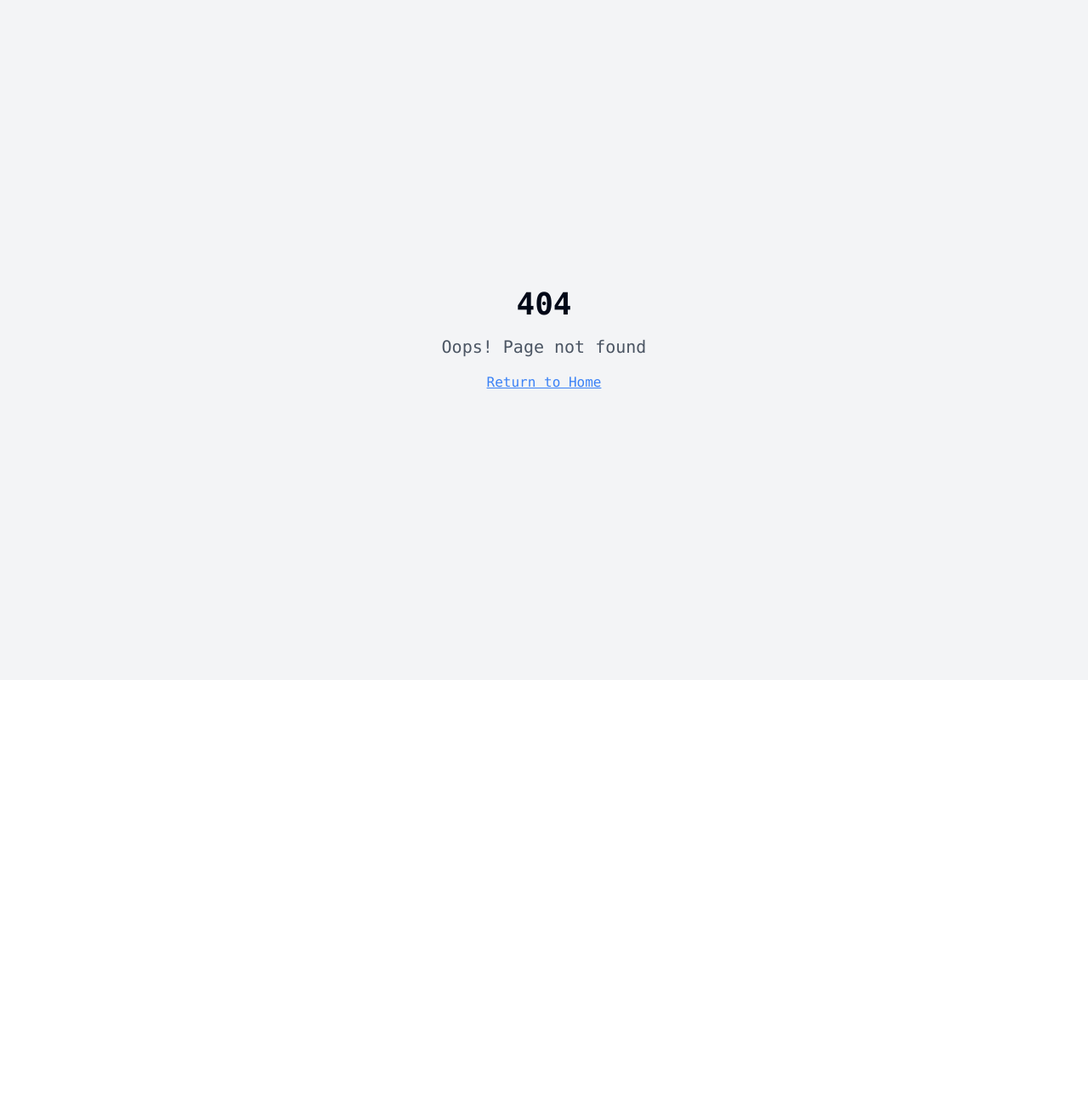
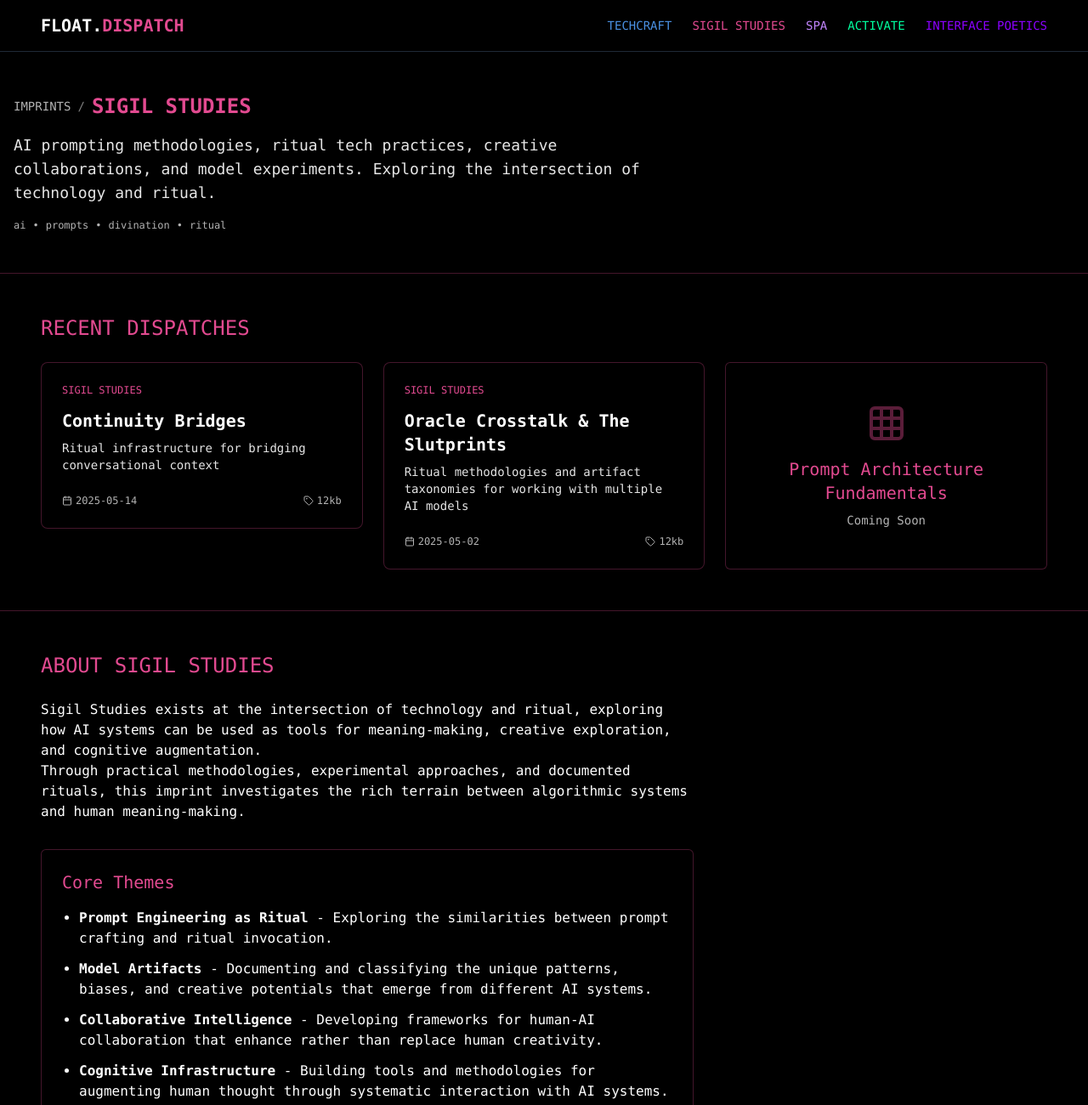
Before and after one commit to e-schultz/float-dispatch-manifesto-forge, a React (Vite) app: page /imprints/sigil-studies in a window 1280 px wide. Before the commit this address had no page. Shown: the top 1300 px of the page at 85% size. Before the commit the page ends 800 px from the top, so only its background shows below. Built offline with nearby package versions, Linux system fonts and the light colour scheme.

Commit message:
Fix: 404 on sigil studies
Fixes a 404 error encountered when navigating to the /imprints/sigil-studies route.

```diff
--- a/src/App.tsx
+++ b/src/App.tsx
@@ -11,6 +11,7 @@ import SystemsThinkingPage from "./pages/imprints/spa/systems-thinking";
 import TshirtRulePage from "./pages/imprints/spa/tshirt-rule";
 import ContinuityBridgesPage from "./pages/imprints/sigil-studies/continuity-bridges";
 import ImprintsPage from "./pages/imprints";
+import SigilStudiesImprintPage from "./pages/imprints/sigil-studies";
 import AboutPage from "./pages/about";
 import SubscribePage from "./pages/subscribe";
 import ContactPage from "./pages/contact";
@@ -28,6 +29,7 @@ const App = () => (
         <Routes>
           <Route path="/" element={<Index />} />
           <Route path="/imprints" element={<ImprintsPage />} />
+          <Route path="/imprints/sigil-studies" element={<SigilStudiesImprintPage />} />
           <Route path="/imprints/sigil-studies/oracle-crosstalk" element={<OracleCrossTalkPage />} />
           <Route path="/imprints/sigil-studies/continuity-bridges" element={<ContinuityBridgesPage />} />
           <Route path="/imprints/spa/systems-thinking" element={<SystemsThinkingPage />} />
--- /dev/null
+++ b/src/pages/imprints/sigil-studies/index.tsx
@@ -0,0 +1,113 @@
+
+import React from "react";
+import { Link } from "react-router-dom";
+import FloatNavBar from "../../../components/FloatNavBar";
+import FloatFooter from "../../../components/FloatFooter";
+import DispatchCard from "../../../components/DispatchCard";
+import { Grid3X3 } from "lucide-react";
+
+const SigilStudiesImprintPage = () => {
+  return (
+    <div className="min-h-screen bg-black text-white">
+      <FloatNavBar />
+
+      <header className="w-full py-12 border-b border-sigil-border">
+        <div className="container mx-auto px-4">
+          <div className="flex items-center gap-2 mb-4">
+            <Link to="/imprints" className="text-sm opacity-70 hover:opacity-100">IMPRINTS</Link>
+            <span className="text-sm opacity-50">/</span>
+            <h1 className="text-2xl font-bold font-mono text-sigil-accent">SIGIL STUDIES</h1>
+          </div>
+
+          <p className="text-lg opacity-90 max-w-3xl">
+            AI prompting methodologies, ritual tech practices, creative collaborations, and model experiments.
+            Exploring the intersection of technology and ritual.
+          </p>
+
+          <div className="flex items-center gap-2 mt-4 text-xs font-mono opacity-70">
+            <span>ai</span>
+            <span>•</span>
+            <span>prompts</span>
+            <span>•</span>
+            <span>divination</span>
+            <span>•</span>
+            <span>ritual</span>
+          </div>
+        </div>
+      </header>
+
+      <section className="py-12 px-4">
+        <div className="container mx-auto">
+          <h2 className="text-2xl font-mono text-sigil-accent mb-6">RECENT DISPATCHES</h2>
+
+          <div className="grid gap-6 md:grid-cols-2 lg:grid-cols-3">
+            <DispatchCard
+              title="Continuity Bridges"
+              description="Ritual infrastructure for bridging conversational context"
+              date="2025-05-14"
+              imprint="sigil-studies"
+              slug="continuity-bridges"
+              tags={["continuity", "rituals", "infrastructure"]}
+            />
+
+            <DispatchCard
+              title="Oracle Crosstalk & The Slutprints"
+              description="Ritual methodologies and artifact taxonomies for working with multiple AI models"
+              date="2025-05-02"
+              imprint="sigil-studies"
+              slug="oracle-crosstalk"
+              tags={["ai", "models", "methodology"]}
+            />
+
+            <Link to="/imprints/sigil-studies/prompt-architecture" className="border border-sigil-border p-6 rounded-md bg-black/50 flex items-center justify-center group hover:border-sigil-accent">
+              <div className="text-center">
+                <Grid3X3 className="h-12 w-12 mx-auto mb-4 opacity-40 group-hover:opacity-70 text-sigil-accent" />
+                <p className="text-sigil-accent text-xl font-mono">Prompt Architecture Fundamentals</p>
+                <p className="text-sm mt-2 opacity-70">Coming Soon</p>
+              </div>
+            </Link>
+          </div>
+        </div>
+      </section>
+
+      <section className="py-12 px-4 bg-black/30 border-t border-b border-sigil-border">
+        <div className="container mx-auto">
+          <h2 className="text-2xl font-mono text-sigil-accent mb-6">ABOUT SIGIL STUDIES</h2>
+
+          <div className="prose prose-invert max-w-3xl">
+            <p>
+              Sigil Studies exists at the intersection of technology and ritual, exploring how AI systems can be used as tools for meaning-making, creative exploration, and cognitive augmentation.
+            </p>
+
+            <p>
+              Through practical methodologies, experimental approaches, and documented rituals, this imprint investigates the rich terrain between algorithmic systems and human meaning-making.
+            </p>
+
+            <div className="mt-8 bg-black/50 border border-sigil-border p-6 rounded-md">
+              <h3 className="text-xl font-mono text-sigil-accent mb-4">Core Themes</h3>
+
+              <ul className="list-disc pl-5 space-y-3">
+                <li>
+                  <strong>Prompt Engineering as Ritual</strong> - Exploring the similarities between prompt crafting and ritual invocation.
+                </li>
+                <li>
+                  <strong>Model Artifacts</strong> - Documenting and classifying the unique patterns, biases, and creative potentials that emerge from different AI systems.
+                </li>
+                <li>
+                  <strong>Collaborative Intelligence</strong> - Developing frameworks for human-AI collaboration that enhance rather than replace human creativity.
+                </li>
+                <li>
+                  <strong>Cognitive Infrastructure</strong> - Building tools and methodologies for augmenting human thought through systematic interaction with AI systems.
+                </li>
+              </ul>
+            </div>
+          </div>
+        </div>
+      </section>
+
+      <FloatFooter />
+    </div>
+  );
+};
+
+export default SigilStudiesImprintPage;
```
